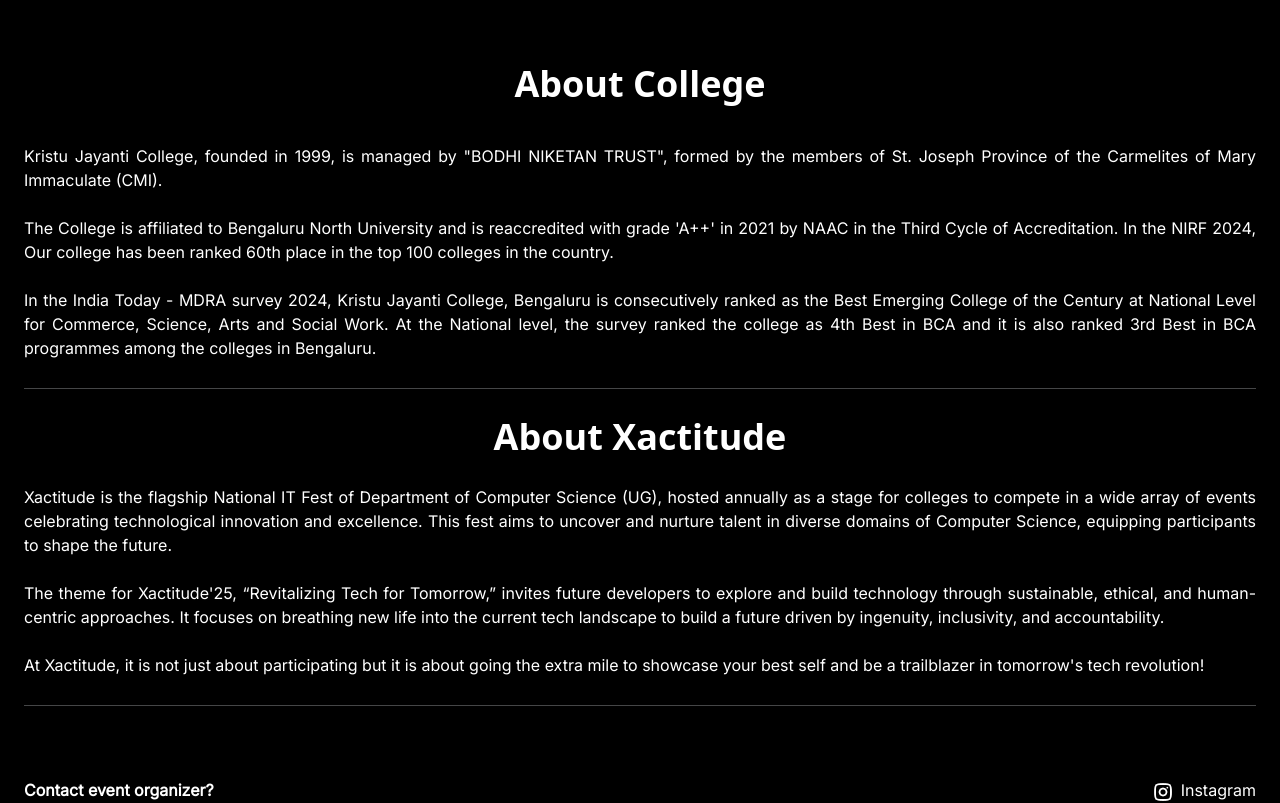
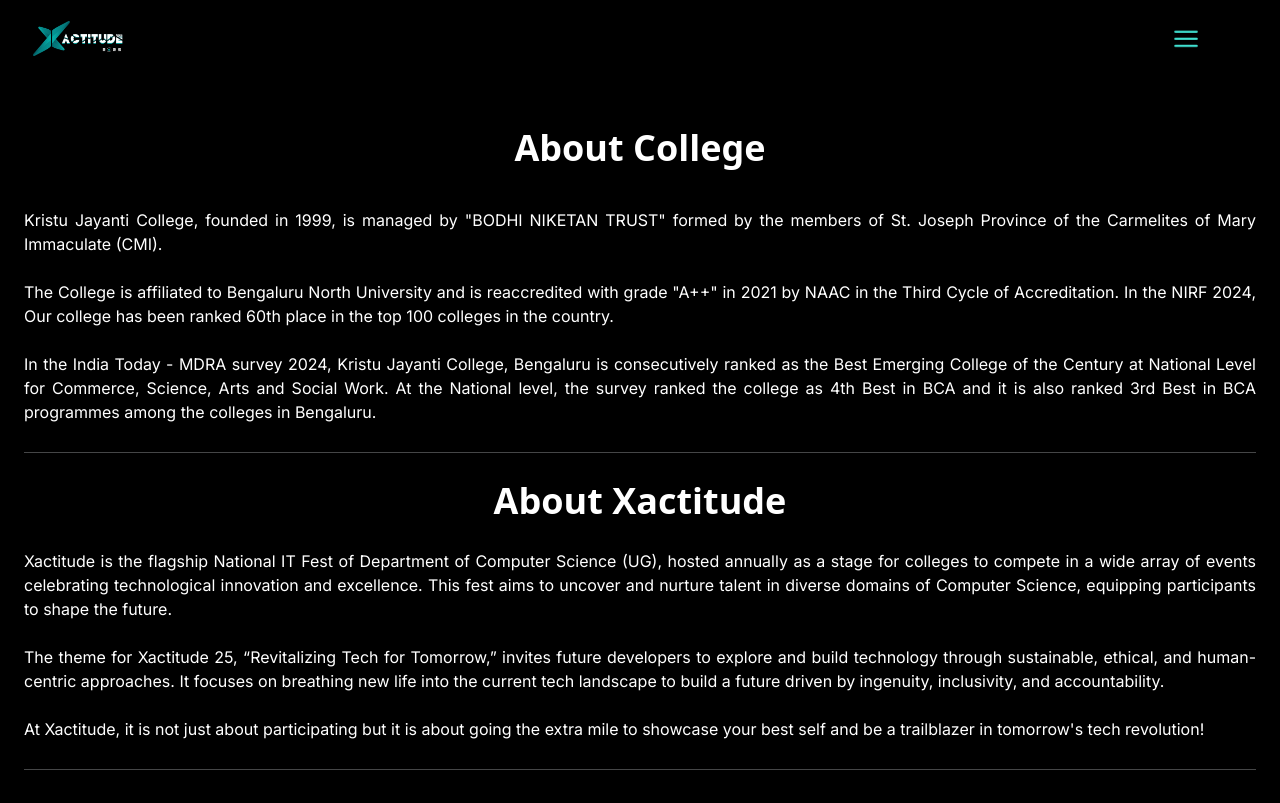
Before and after one commit to nikhilcodes0/xactitude2k25, a Next.js app: page /about in a window 1280 px wide. Shown: the top 803 px of the page. Built offline with nearby package versions, Linux system fonts and the light colour scheme.

Commit message:
changes navlinks

```diff
--- a/app/about/page.tsx
+++ b/app/about/page.tsx
@@ -1,54 +1,99 @@
 "use client";
 
-import React, { useState } from "react";
-import Image from 'next/image';
-import insta from '../assets/insta.png';
-import mail from '../assets/mail.png';
-
+import React from "react";
+import Image from "next/image";
+import insta from "../assets/insta.png";
+import mail from "../assets/mail.png";
+import Nav from "../components/Nav";
 
 function copyPhoneNumber() {
-    const phoneNumber = '+919988776655';
-    navigator.clipboard.writeText(phoneNumber)
+  const phoneNumber = "+919988776655";
+  navigator.clipboard
+    .writeText(phoneNumber)
     .then(() => {
-        alert('Phone number copied to clipboard!');
+      alert("Phone number copied to clipboard!");
     })
-      .catch(err => {
-        console.error('Failed to copy text: ', err);
+    .catch((err) => {
+      console.error("Failed to copy text: ", err);
     });
 }
 
-
 const About = () => {
-
-
   return (
-    <div className="bg-black text-white font-sans mx-6">
-        <h1 className="text-4xl text-center mt-16 mb-10 font-bold">About College</h1>
-        <p className="text-justify mt-3 mb-7 font-inter">Kristu Jayanti College, founded in 1999, is managed by "BODHI NIKETAN TRUST", formed by the members of St. Joseph Province of the Carmelites of Mary Immaculate (CMI).<br/><br />
-        The College is affiliated to Bengaluru North University and is reaccredited with grade 'A++' in 2021 by NAAC in the Third Cycle of Accreditation. In the NIRF 2024, Our college has been ranked 60th place in the top 100 colleges in the country.<br/><br />
-        In the India Today - MDRA survey 2024, Kristu Jayanti College, Bengaluru is consecutively ranked as the Best Emerging College of the Century at National Level for Commerce, Science, Arts and Social Work. At the National level, the survey ranked the college as 4th Best in BCA and it is also ranked 3rd Best in BCA programmes among the colleges in Bengaluru.
+    <div>
+      <Nav/>
+      <div className="bg-black text-white font-sans mx-6 mt-32">
+        <h1 className="text-4xl text-center mt-16 mb-10 font-bold">
+          About College
+        </h1>
+        <p className="text-justify mt-3 mb-7 font-inter">
+          Kristu Jayanti College, founded in 1999, is managed by &quot;BODHI
+          NIKETAN TRUST&quot; formed by the members of St. Joseph Province of
+          the Carmelites of Mary Immaculate (CMI).
+          <br />
+          <br />
+          The College is affiliated to Bengaluru North University and is
+          reaccredited with grade &quot;A++&quot; in 2021 by NAAC in the Third
+          Cycle of Accreditation. In the NIRF 2024, Our college has been ranked
+          60th place in the top 100 colleges in the country.
+          <br />
+          <br />
+          In the India Today - MDRA survey 2024, Kristu Jayanti College,
+          Bengaluru is consecutively ranked as the Best Emerging College of the
+          Century at National Level for Commerce, Science, Arts and Social Work.
+          At the National level, the survey ranked the college as 4th Best in
+          BCA and it is also ranked 3rd Best in BCA programmes among the
+          colleges in Bengaluru.
         </p>
-        <hr className="opacity-30"/>
+        <hr className="opacity-30" />
         <h1 className="text-4xl text-center my-7 font-bold">About Xactitude</h1>
         <p className="text-justify my-3 font-inter">
-        Xactitude is the flagship National IT Fest of Department of Computer Science (UG), hosted annually as a stage for colleges to compete in a wide array of events celebrating technological innovation and excellence. This fest aims to uncover and nurture talent in diverse domains of Computer Science, equipping participants to shape the future.<br/><br/>
-        The theme for Xactitude'25, “Revitalizing Tech for Tomorrow,” invites future developers to explore and build technology through sustainable, ethical, and human-centric approaches. It focuses on breathing new life into the current tech landscape to build a future driven by ingenuity, inclusivity, and accountability.<br/><br />
-        At Xactitude, it is not just about participating but it is about going the extra mile to showcase your best self and be a trailblazer in tomorrow's tech revolution!
+          Xactitude is the flagship National IT Fest of Department of Computer
+          Science (UG), hosted annually as a stage for colleges to compete in a
+          wide array of events celebrating technological innovation and
+          excellence. This fest aims to uncover and nurture talent in diverse
+          domains of Computer Science, equipping participants to shape the
+          future.
+          <br />
+          <br />
+          The theme for Xactitude 25, “Revitalizing Tech for Tomorrow,” invites
+          future developers to explore and build technology through sustainable,
+          ethical, and human-centric approaches. It focuses on breathing new
+          life into the current tech landscape to build a future driven by
+          ingenuity, inclusivity, and accountability.
+          <br />
+          <br />
+          At Xactitude, it is not just about participating but it is about going
+          the extra mile to showcase your best self and be a trailblazer in
+          tomorrow&apos;s tech revolution!
         </p>
         <hr className="my-7 opacity-30" />
         <div className="flex justify-between my-16">
           <div className="">
-                <p className="font-bold my-2 font-inter">Contact event organizer?</p>
+            <p className="font-bold my-2 font-inter">
+              Contact event organizer?
+            </p>
             <p className="my-2 font-inter">Give us a ring</p>
-                <p className="text-2xl font-bold my-2 text-[#40E0D0] " onClick={copyPhoneNumber}>+919988776655</p>
+            <p
+              className="text-2xl font-bold my-2 text-[#40E0D0] cursor-pointer"
+              onClick={copyPhoneNumber}
+            >
+              +919988776655
+            </p>
           </div>
           <div className="flex flex-col  ">
-                <a href="" className="my-2 font-inter flex gap-1 "> <Image src={insta} alt="" className="w-7 invert"/> Instagram</a>
-                <a href="" className="font-inter flex gap-1 pl-[2px]"> <Image src={mail} alt="" className="w-6 invert "/> Email</a>
+            <a href="" className="my-2 font-inter flex gap-1 ">
+              {" "}
+              <Image src={insta} alt="" className="w-7 invert" /> Instagram
+            </a>
+            <a href="" className="font-inter flex gap-1 pl-[2px]">
+              {" "}
+              <Image src={mail} alt="" className="w-6 invert " /> Email
+            </a>
           </div>
         </div>
       </div>
-
+    </div>
   );
 };
 
--- a/app/components/Nav.tsx
+++ b/app/components/Nav.tsx
@@ -9,17 +9,22 @@
 import { useState } from 'react'
 
 
+
 const Nav = () => {
+
   const [isOpen, setIsOpen] = useState(false)
   const toggleMenu = () => {
     setIsOpen(!isOpen)
   }
+
   return (
     <div className='flex justify-center '>
         <nav className='mx-auto px-6 fixed w-full top-1 py-2 z-[61] bg-white-900 rounded-md bg-clip-padding backdrop-filter backdrop-blur-md bg-opacity-10 border border-transparent'>
-            <div className='flex m-2 gap-1 hover:cursor-pointer justify-between items-center w-[95%]' onClick={toggleMenu}>
-                <Image src={logo} alt='' className='w-[90px] h-full'/>
-                <Image src={isOpen ? cancel : menu_01} alt="" className='w-8 z-[62]' />
+            <div className='flex m-2 gap-1 hover:cursor-pointer justify-between items-center w-[95%]' >
+                <Link href={'/'}>
+                  <Image src={logo} alt='' className='w-[90px] h-full' />
+                </Link>
+                <Image src={isOpen ? cancel : menu_01} alt="" className='w-8 z-[62]' onClick={toggleMenu}/>
             </div>
             <div className={`flex absolute gap-20 flex-col bg-black -top-2 overflow-hidden z-[61] w-full h-screen pt-32 -left-full transition-all duration-300 ease-in-out ${isOpen ? 'translate-x-full' : ''}`}>
               <Link href="/" className={`mx-8 relative transition-all duration-1000 ease-in-out ${isOpen ? 'left-0' : '-left-40'}`}>
@@ -31,8 +36,8 @@
               <Link href="/soon" className={`mx-8 relative transition-all duration-1000 ease-in-out ${isOpen ? 'left-0' : '-left-48'}`}>
                 <p className=' font-sans text-5xl text-[#40E0D0] p-0'>Register</p>
               </Link>
-              <Link href="/contact" className={`mx-8 relative transition-all duration-1000 ease-in-out ${isOpen ? 'left-0' : '-left-52'}`} >
-                <p className=' font-sans text-5xl text-[#40E0D0] p-0'>Contact</p>
+              <Link href="/about" className={`mx-8 relative transition-all duration-1000 ease-in-out ${isOpen ? 'left-0' : '-left-52'}`} >
+                <p className=' font-sans text-5xl text-[#40E0D0] p-0'>About Us</p>
               </Link>
             </div>
 
```
Lines whose indentation alone changed are shown as unchanged.
